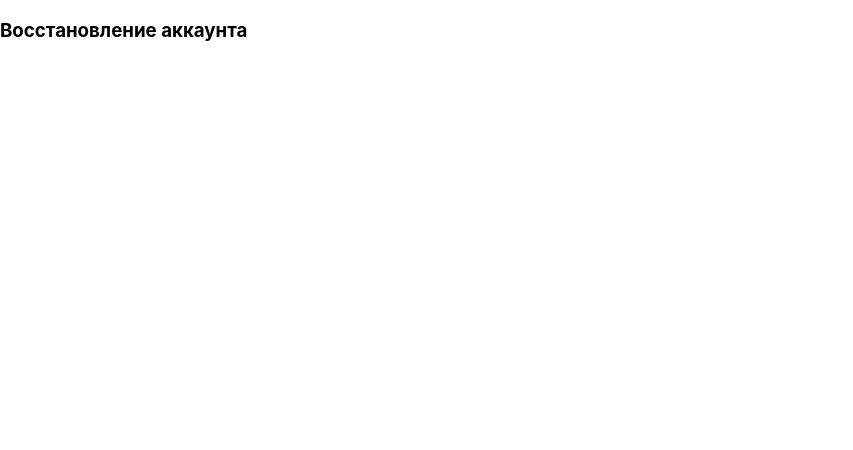
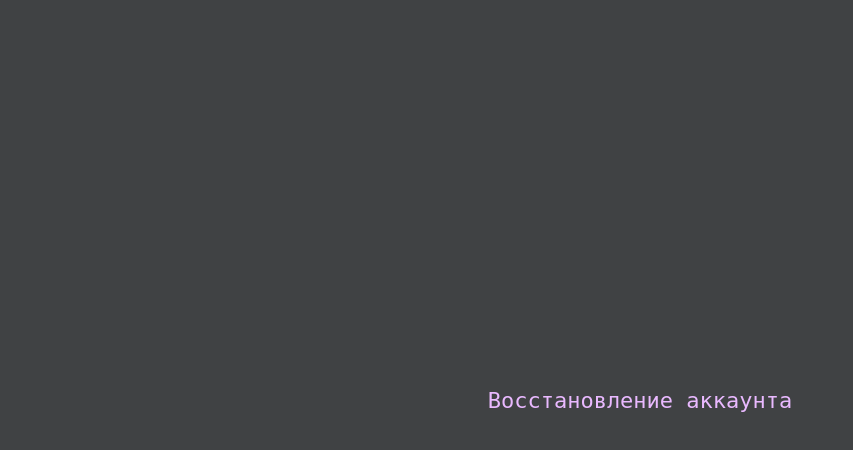
Before and after one commit to Marator2K07/Web-chat, a React (Create React App) app in the folder frontend/: page /user_recovery in a window 1280 px wide. Shown: the top 450 px of the page, without its empty margins (0-853 px from the left). Built offline with nearby package versions, Linux system fonts and the light colour scheme.

Commit message:
Добавлен стиль для компонента страницы окончания восстановления аккаунта.

```diff
--- a/frontend/src/components/Pages/EndRecoveryPage/EndRecoveryPage.module.css
+++ b/frontend/src/components/Pages/EndRecoveryPage/EndRecoveryPage.module.css
@@ -0,0 +1,69 @@
+.EndRecoveryPage {
+    background-color: var(--background_main_color);
+    width: var(--user_activation_page_width);
+    height: var(--user_activation_page_height);
+    display: flex;
+    flex-direction: column;
+    align-items: center;
+    justify-content: center;
+}
+
+.EndRecoveryPage form {
+    display: flex;
+    flex-direction: column;
+}
+
+.EndRecoveryPage form input {
+    margin: var(--input_margin);
+    padding: var(--input_padding);
+    background-color: var(--background_third_color);
+    width: 90%;
+
+    font-weight: var(--input_font_weight);
+    font-family: var(--input_font_family);
+    font-size: var(--input_font_size);
+
+    box-shadow: 0px 0px var(--border_width) var(--border_width) var(--main_color);
+    border-top-right-radius: var(--border_radius);
+    border-bottom-right-radius: var(--border_radius);
+}
+
+.EndRecoveryPage form input {
+    color: var(--input_text_color);
+}
+
+.EndRecoveryPage form button {
+    margin: var(--button_margin);
+    padding: var(--button_padding);
+    width: max-content;
+    align-self: flex-end;
+    background-color: var(--background_second_color);
+
+    color: var(--second_color);
+    font-weight: var(--button_font_family);
+    font-family: var(--button_font_weight);
+    font-size: var(--button_font_size);
+
+    box-shadow: 0px 0px var(--border_width) var(--border_width) var(--main_color);
+    border-top-left-radius: var(--border_radius);
+    border-bottom-left-radius: var(--border_radius);
+}
+
+.EndRecoveryPage h3 {
+    margin: var(--h3_margin);
+    padding: var(--h3_padding);
+    color: var(--second_color);
+    font-family: var(--h3_font_family);
+    font-weight: var(--h3_font_weight);
+    font-size: var(--h3_font_size);
+}
+
+.EndRecoveryPage form h4 {
+    margin: var(--h4_margin);
+    padding: var(--h4_padding);
+    color: var(--second_color);
+    font-family: var(--h4_font_family);
+    font-weight: var(--h4_font_weight);
+    font-size: var(--h4_font_size);
+    align-self: flex-start;
+}
```
